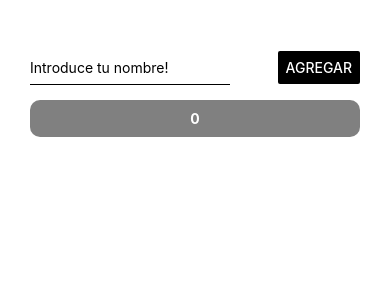
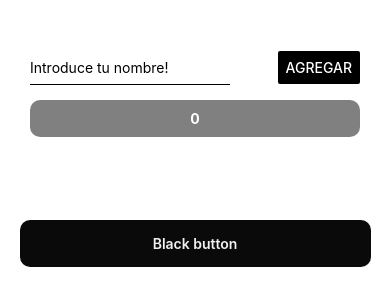
Before and after one commit to sebastianbarcia/react-native, a React Native app: screen / in a window 390 px wide. Shown: the top 306 px of the page. Built offline with nearby package versions, Linux system fonts and the light colour scheme.

Commit message:
intento de boton flotante

```diff
--- a/App.js
+++ b/App.js
@@ -11,6 +11,7 @@ import {
   Modal,
   SafeAreaView,
 } from "react-native";
+import { Blackbutton } from "./components/Buttons";
 
 export default function App() {
   const [use, setUse] = useState(0);
@@ -56,6 +57,7 @@ export default function App() {
 
   return (
     <View style={styles.screen}>
+       <Blackbutton />
       <View style={styles.viewStyle}>
         <TextInput
           placeholder="Item de lista"
@@ -91,7 +93,6 @@ export default function App() {
         )}
         keyExtractor={(item) => item.id}
       />
-
       <Modal animationType="slide" transparent={true} visible={modalVisible}>
         <View style={styles.modalContainer}>
           <View style={styles.modalTitle}>
@@ -105,17 +106,22 @@ export default function App() {
           <View style={styles.modalAction}>
             <Button
               title="Cancelar"
-              style={{backgroundColor:"red"}}
+              color={"black"}
               onPress={() => setModalVisible(false)}
             ></Button>
             <Button
               onPress={() => handleDelete(selectedItems.id)}
               title="Eliminar"
+              color={"black"}
             ></Button>
           </View>
         </View>
       </Modal>
+
+
+
     </View>
+
   );
 }
 
@@ -129,9 +135,7 @@ const styles = StyleSheet.create({
   },
   element: {
     flexDirection: "row",
-    alignItems: "center",
-    justifyContent: "space-between",
-    marginTop: 10,
+    color: "white",
   },
   viewStyle: {
     marginTop: 20,
@@ -156,10 +160,13 @@ const styles = StyleSheet.create({
     color: "white",
   },
   contentList: {
-    padding: 10,
-    borderRadius: 5,
+    marginVertical: 5,
+    paddingVertical: 20,
+    paddingHorizontal: 10,
+    alignItems: "center",
+    borderRadius: 10,
     width: "100%",
-    backgroundColor: "#ccc",
+    backgroundColor: "violet",
   },
   modalContainer: {
     height: 200,
@@ -173,7 +180,6 @@ const styles = StyleSheet.create({
   modalTitle: {
     padding: 10,
     borderRadius: 5,
-
   },
   modalContent: {
     padding: 10,
@@ -188,15 +194,16 @@ const styles = StyleSheet.create({
     textAlign: "center",
     fontSize: 18,
     fontWeight: "500",
+    paddingTop: 5,
   },
-  textDelete:{
-    textAlign:"center",
-    padding:25,
+  textDelete: {
+    textAlign: "center",
+    padding: 25,
   },
-  buttonModal:{
-    borderWidth:5,
-    borderColor:"red",
-    color:"red",
-    backgroundColor:"red"
-  }
+  buttonModal: {
+    borderWidth: 5,
+    borderColor: "red",
+    color: "red",
+    backgroundColor: "red",
+  },
 });
--- /dev/null
+++ b/components/Buttons.js
@@ -0,0 +1,28 @@
+import { View, Text, TouchableOpacity, StyleSheet } from "react-native";
+
+export function Blackbutton() {
+  return (
+    <TouchableOpacity style = {{
+         ...styles.button, backgroundColor: "#0a0a0a"
+         }}
+         >
+      <Text style={{...styles.buttonText, color: "#f1f1f1"}}>Black button</Text>
+    </TouchableOpacity>
+  );
+}
+
+const styles = StyleSheet.create({
+  button: {
+    zIndex:99,
+    bottom:-100,
+    alignSelf: "center",
+    paddingVertical: 15,
+    width: "90%",
+    borderRadius:10,
+    position:"absolute"
+  },
+  buttonText:{
+    textAlign:"center",
+    fontWeight:"600"
+  }
+});
```
